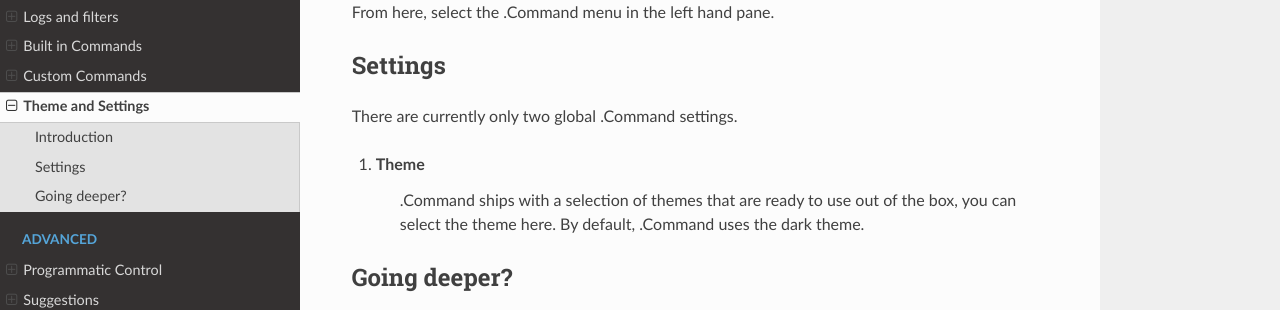
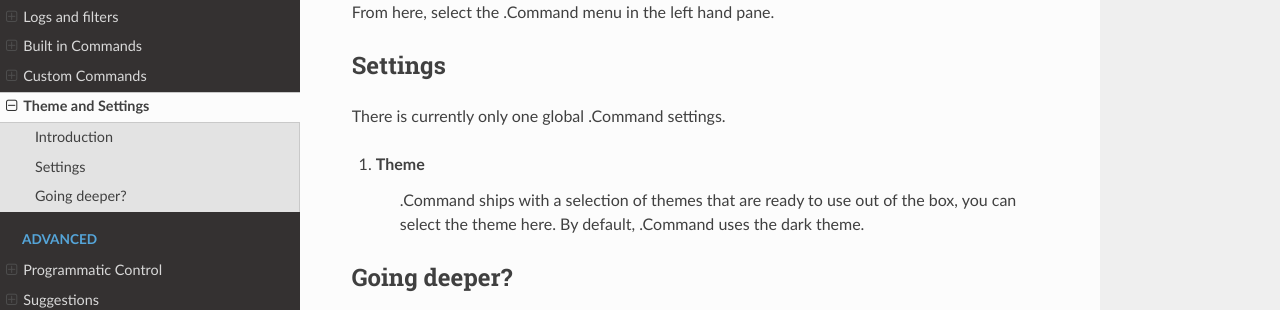
Before and after one commit to WellFiredDevelopment/dotCommandDocumentation, a Sphinx documentation site: the page built from sphinx/source/learn/step_by_step/skins_and_settings.rst, in a window 1280 px wide. Shown: the part 311-621 px from the top of the page. Built offline with Sphinx 7.4.7 and the Read the Docs theme 2.0.0, drawn with Linux system fonts in a browser that asks for light colours.

Commit message:
Update skins_and_settings.rst

```diff
--- a/sphinx/source/learn/step_by_step/skins_and_settings.rst
+++ b/sphinx/source/learn/step_by_step/skins_and_settings.rst
@@ -14,7 +14,7 @@ From here, select the .Command menu in the left hand pane.
 Settings
 --------
 
-There are currently only two global .Command settings.
+There is currently only one global .Command settings.
 
 1. Theme
     .Command ships with a selection of themes that are ready to use out of the box, you can select the theme here. By
```
